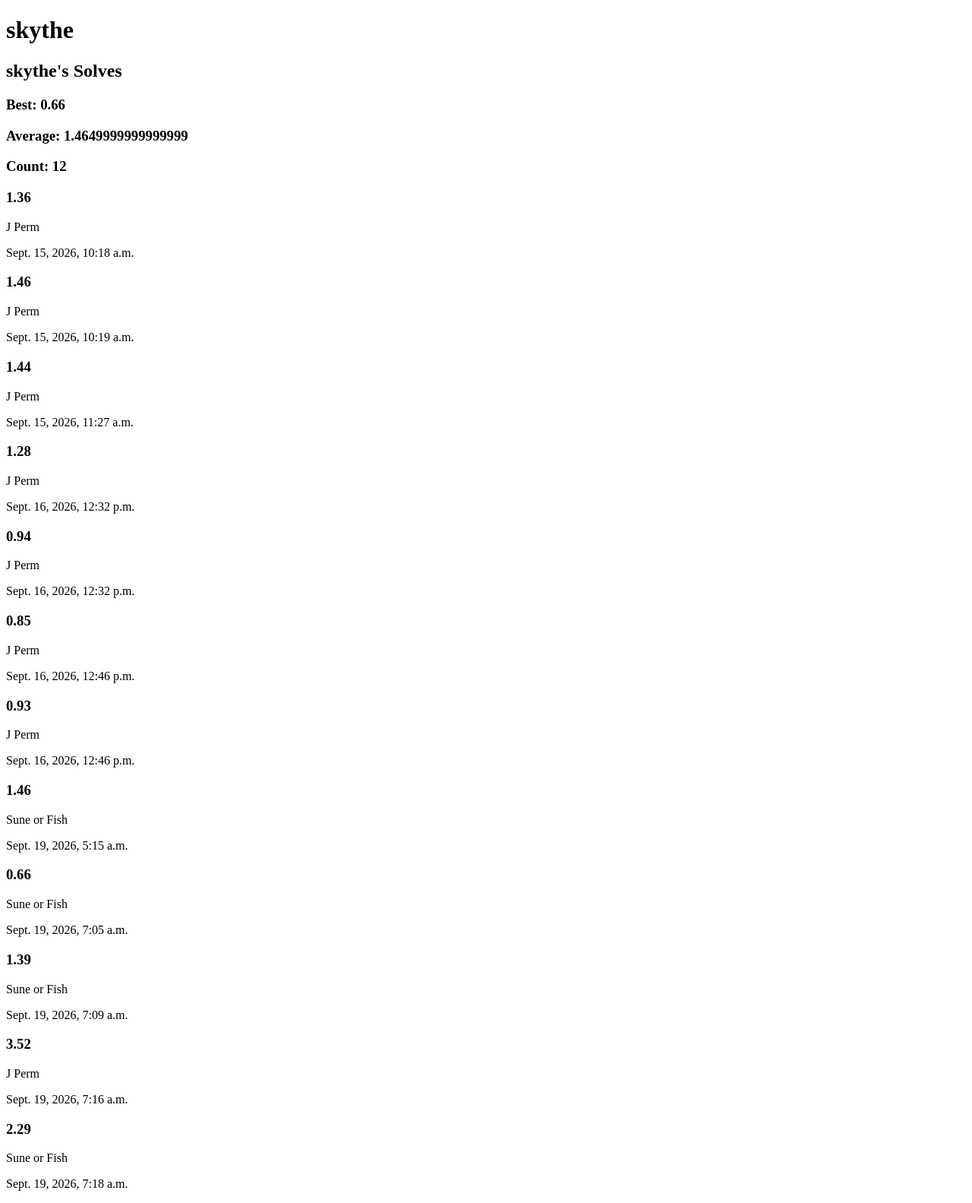
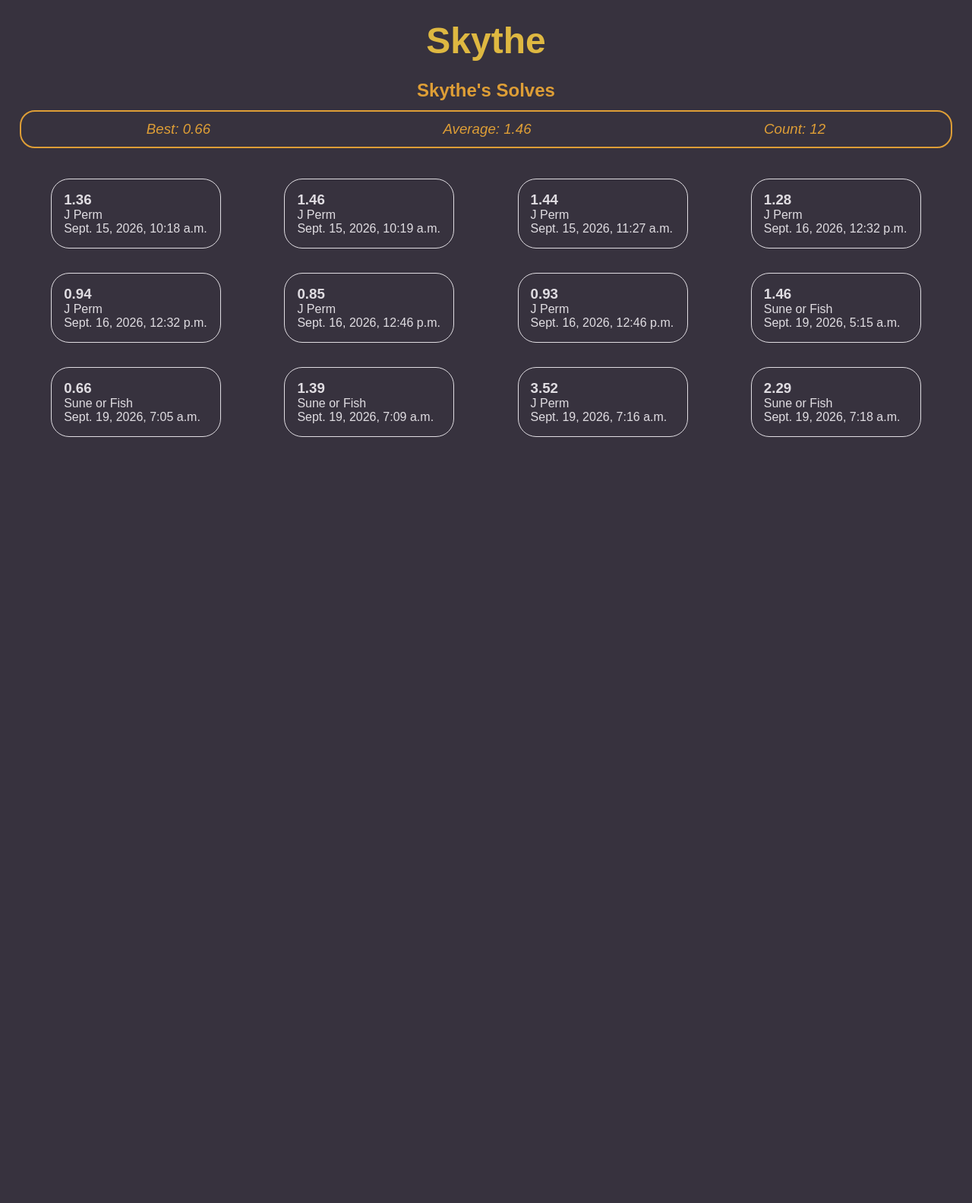
Before and after one commit to Skythe7/algodex, a Django app: page /profile/1 in a window 1280 px wide. Shown: the whole page at 76% size. After the commit the page ends 575 px from the top, so only its background shows below. Run offline with Django 5.2, Linux system fonts and the light colour scheme; data comes from the database, SQL or seed files in the repository; both versions use the stored data as it was after the commit.

Commit message:
add user css

```diff
--- /dev/null
+++ b/Algodex/main/static/styles/profile.css
@@ -0,0 +1,88 @@
+:root {
+    --background: #37323E;
+    --primary: #DEB841;
+    --secondary: #DE9E36;
+    --text: #e0dde2;
+    --middle: #6D6A75;
+}
+
+* {
+    margin: 0;
+    padding: 0;
+    font-family: Arial, Helvetica, sans-serif;
+    text-decoration: none;
+}
+
+html, body {
+    background-color: var(--background);
+    color: var(--text);
+    height: 100%;
+}
+
+.container {
+    margin: 2%;
+}
+
+.username {
+    font-size: 48px;
+    color: var(--primary);
+    margin-bottom: 24px;
+    text-align: center;
+}
+
+.solve-title {
+    margin-bottom: 12px;
+    color: var(--secondary);
+    text-align: center;
+}
+
+.stats {
+    color: var(--secondary);
+    font-style: italic;
+    margin-bottom: 12px;
+    border: 2px solid var(--secondary);
+    display: flex;
+    justify-content: space-around;
+    padding: 12px;
+    border-radius: 20px;
+}
+
+.stat {
+    font-weight: lighter;
+}
+
+.solve-container {
+    display: grid;
+    grid-template-columns: 14rem 14rem 14rem 14rem;
+    justify-content: space-around;
+    margin-top: 24px;
+}
+
+.solve {
+    border: 1px solid var(--text);
+    padding: 16px;
+    margin: 16px 0px;
+    border-radius: 24px;
+}
+
+.info {
+    font-size: 18px;
+    text-align: center;
+    font-style: italic;
+}
+
+@media screen and (max-width: 1000px) {
+    .solve-container {
+        grid-template-columns: 14rem 14rem 14rem;
+    }
+}
+@media screen and (max-width: 816px) {
+    .solve-container {
+        grid-template-columns: 14rem 14rem;
+    }
+}
+@media screen and (max-width: 512px) {
+    .solve-container {
+        grid-template-columns: 14rem;
+    }
+}
--- a/Algodex/main/templates/profile.html
+++ b/Algodex/main/templates/profile.html
@@ -1,24 +1,36 @@
 {% extends 'layout.html' %}
+
+{% load static %}
+
+{% block css %} <link rel="stylesheet" href="{% static 'styles/profile.css' %}"> {% endblock %}
 
 {% block title %} Algodex | {{ user.username }} {% endblock %}
 
 {% block body %}
-    <h1>{{ user.username }}</h1>
+    <div class="container">
+        <h1 class="username">{{ user.username|title }}</h1>
 
         <div>
+            <h2 class="solve-title">{{ user.username|title }}'s Solves</h2>
             {% if solves %}
-            <h2>{{ user.username }}'s Solves</h2>
+                <div class="stats">
+                    <h3 class="stat">Best: <span>{{ stats.best }}</span></h3>
+                    <h3 class="stat">Average: <span>{{ stats.average|floatformat:2 }}</span></h3>
+                    <h3 class="stat">Count: <span>{{ stats.count }}</span></h3>
+                </div>
 
-            <h3>Best: <span>{{ stats.best }}</span></h3>
-            <h3>Average: <span>{{ stats.average }}</span></h3>
-            <h3>Count: <span>{{ stats.count }}</span></h3>
-
+                <div class="solve-container">
                     {% for solve in solves %}
+                        <div class="solve">
                             <h3>{{ solve.time|floatformat:2 }}</h3>
                             <p>{{ solve.algorithm }}</p>
                             <p>{{ solve.timestamp }}</p>
+                        </div>
                     {% endfor %}
+                </div>
+            {% else %}
+                <p class="info">It looks like this user hasn't solve any algorithms yet.</p>
             {% endif %}
         </div>
-
+    </div>
 {% endblock %}
```
Also changed, not shown: Algodex/db.sqlite3. Lines whose indentation alone changed are shown as unchanged.
